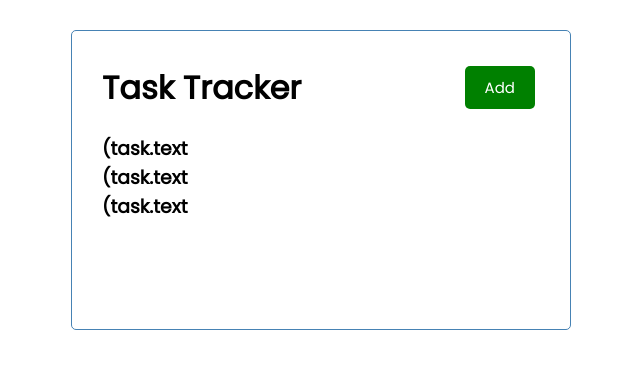
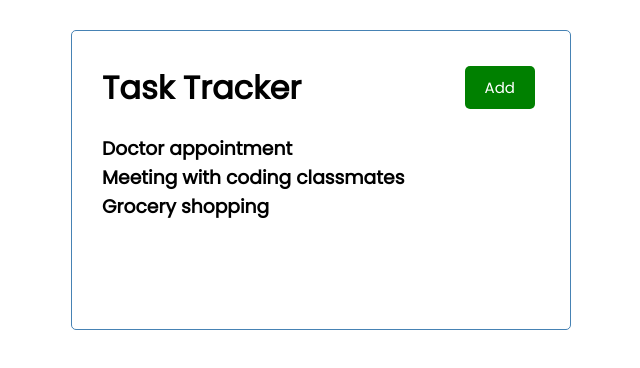
Before and after one commit to crsmith01/task-tracker, a React (Create React App) app: page / in a window 1280 px wide. Shown: the top 368 px of the page, without its empty margins (319-959 px from the left). Built offline with nearby package versions, Linux system fonts and the light colour scheme.

Commit message:
moving tasks to global state

```diff
--- a/src/App.js
+++ b/src/App.js
@@ -1,12 +1,34 @@
 import './App.css';
 import Header from './components/Header';
 import Tasks from './components/Tasks';
+import { useState } from 'react';
+
 
 function App() {
+  const [tasks, setTasks] = useState([
+    {
+        id: 1,
+        text: 'Doctor appointment',
+        day: 'Feb 5th at 2:30pm',
+        reminder: true,
+    },
+    {
+        id: 2,
+        text: 'Meeting with coding classmates',
+        day: 'Feb 6th at 1:30pm',
+        reminder: true,
+    },
+    {
+        id: 3,
+        text: 'Grocery shopping',
+        day: 'Feb 5th at 12:30pm',
+        reminder: false,
+    }
+])
   return (
     <div className="container">
      <Header/>
-     <Tasks />
+     <Tasks tasks={tasks} />
     </div>
   );
 }
--- a/src/components/Tasks.js
+++ b/src/components/Tasks.js
@@ -1,32 +1,11 @@
 import React from 'react';
-import { useState } from 'react';
 
+const Tasks = ({tasks}) => {
 
-const Tasks = () => {
-    const [tasks, setTasks] = useState([
-        {
-            id: 1,
-            text: 'Doctor appointment',
-            day: 'Feb 5th at 2:30pm',
-            reminder: true,
-        },
-        {
-            id: 2,
-            text: 'Meeting with coding classmates',
-            day: 'Feb 6th at 1:30pm',
-            reminder: true,
-        },
-        {
-            id: 2,
-            text: 'Grocery shopping',
-            day: 'Feb 5th at 12:30pm',
-            reminder: false,
-        }
-    ])
     return (
         <div>
             {tasks.map((task) => (
-                <h3 key={task.id}>(task.text</h3>))}
+                <h3 key={task.id}>{task.text}</h3>))}
         </div>
     )
 }
```
Also changed, not shown: src/components/Task.js (added).
